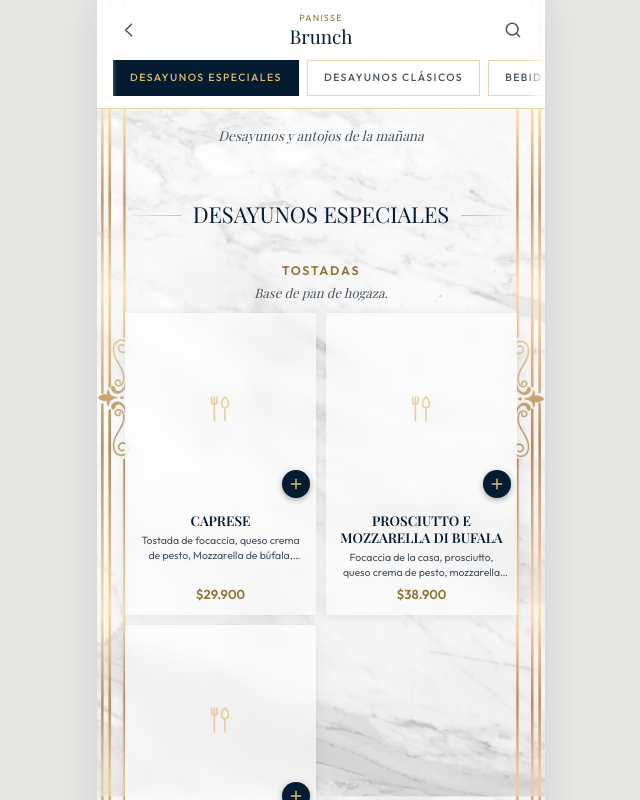
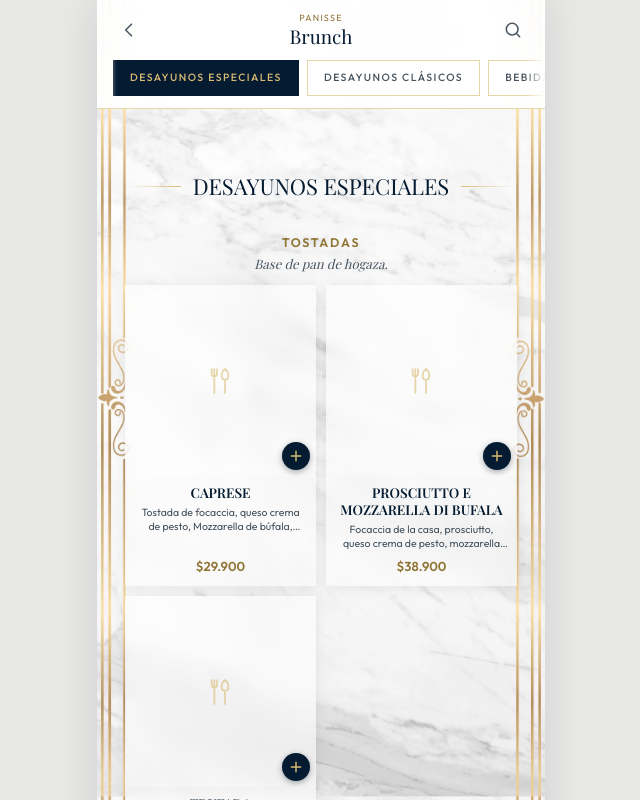
Before and after one commit to panisse-dev/panisse, a Next.js app in the folder web/: page /menu/brunch in a window 1280 px wide. Shown: the top 800 px of the page, without its empty margins (319-959 px from the left). Built offline with nearby package versions, Linux system fonts and the light colour scheme; a web font is replaced by a local one.

Commit message:
Quita el texto de descripción del menú bajo el encabezado
Co-Authored-By: Claude Opus 4.8 <noreply@anthropic.com>

```diff
--- a/web/src/components/MenuClient.tsx
+++ b/web/src/components/MenuClient.tsx
@@ -222,10 +222,7 @@ export default function MenuClient({ menu }: { menu: Menu }) {
       </div>
 
       {/* ── Contenido ── */}
-      <main className="relative z-10 pb-[calc(env(safe-area-inset-bottom)+120px)]">
-        <p className="px-5 pt-4 text-center font-display text-[13.5px] italic text-ink-soft">
-          {menu.tagline}
-        </p>
+      <main className="relative z-10 pt-2 pb-[calc(env(safe-area-inset-bottom)+120px)]">
         {menu.sections.map((s) => (
           <SectionBlock key={s.id} section={s} onOpen={openProduct} />
         ))}
```
